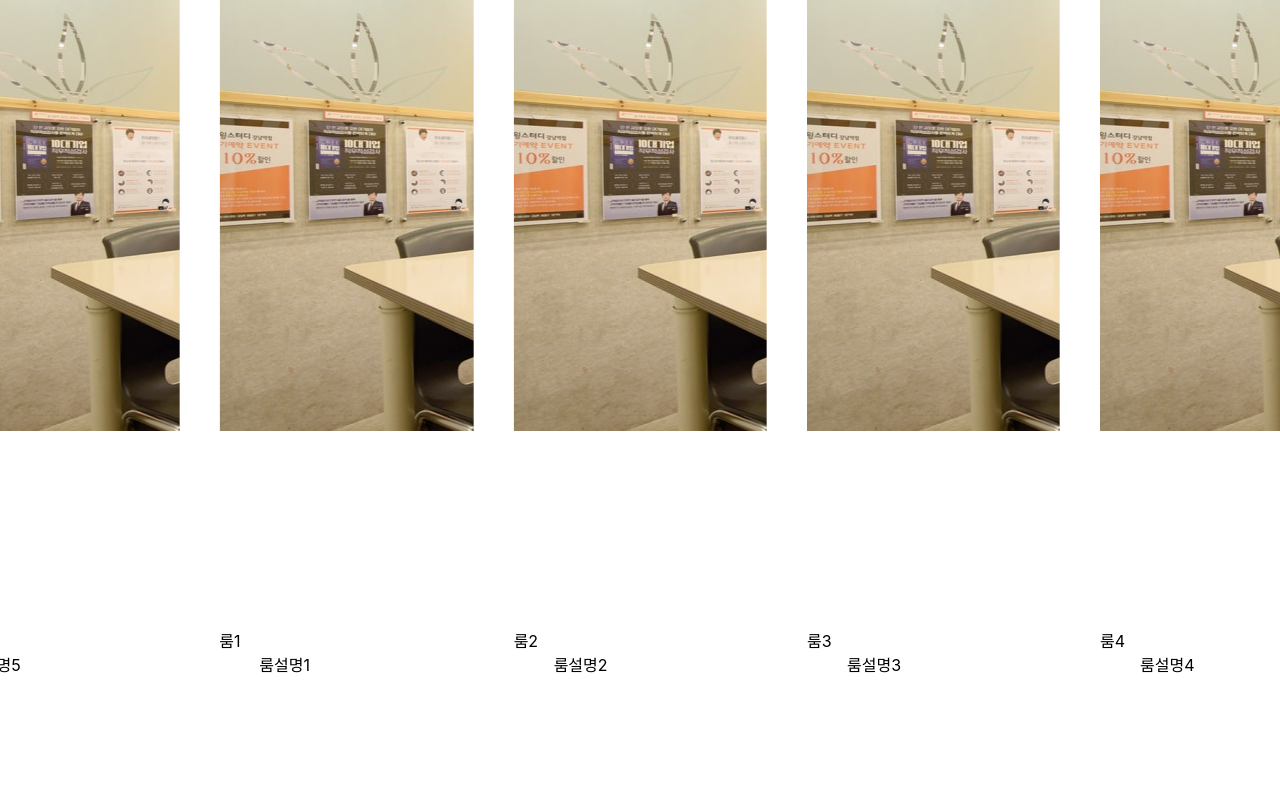
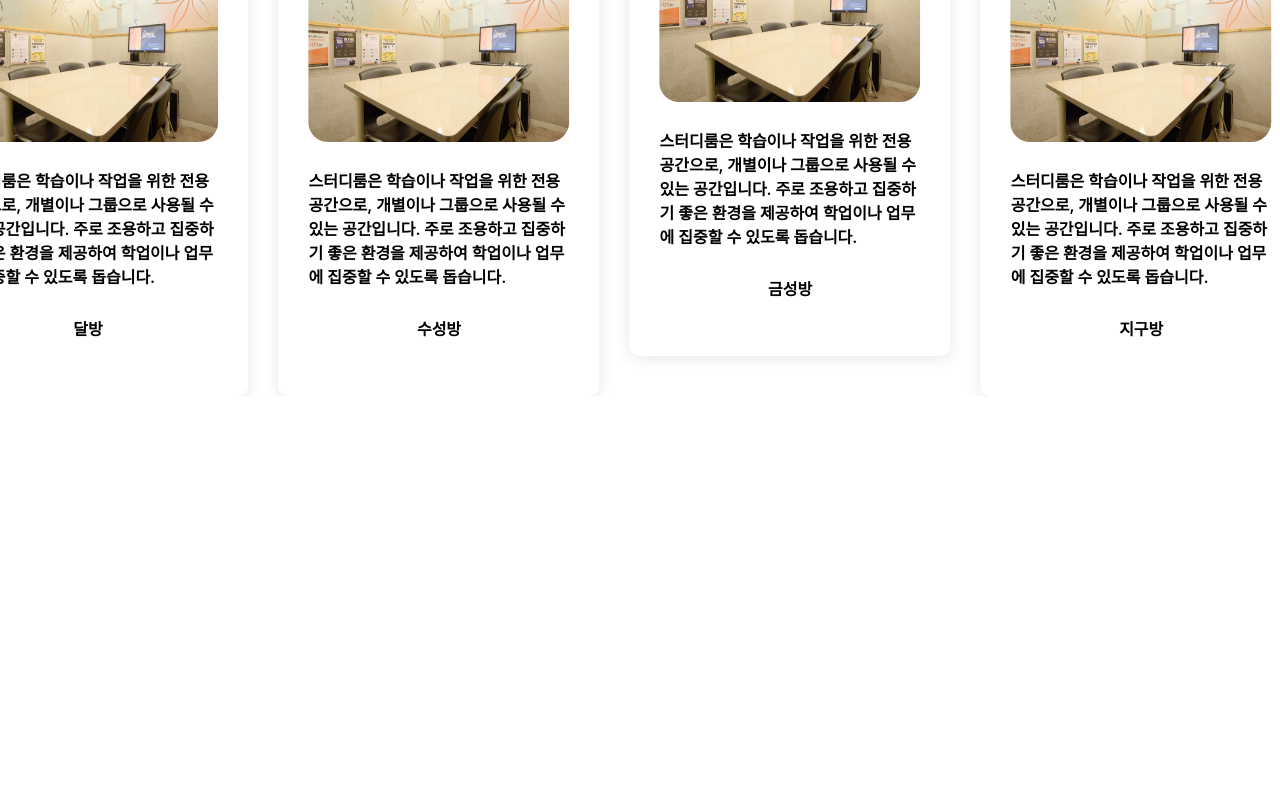
Before and after one commit to gemynd1/Study-Res-System, a React (Create React App) app in the folder src/main/frontend/: page / in a window 1280 px wide. Shown: the part 1380-2180 px from the top of the page. Built offline with nearby package versions, Linux system fonts and the light colour scheme.

Commit message:
09102215

```diff
--- a/src/main/frontend/src/Components/Content/Page/Main.js
+++ b/src/main/frontend/src/Components/Content/Page/Main.js
@@ -111,7 +111,7 @@ const Main = () => {
                     </h1>
                 </div>
                 <Swiper
-                    slidesPerView={2.5} // 한번에 보여지는 slide 개수
+                    slidesPerView={3} // 한번에 보여지는 slide 개수
                     spaceBetween={14} // slide간의 간격
                     loopedSlides={2}
                     loop={true}
@@ -123,7 +123,7 @@ const Main = () => {
                     breakpoints={{ // 반응형 구현
                         1200: {
                             slidesPerView: 4.5,
-                            spaceBetween: 40,
+                            spaceBetween: 30,
                         }, // width 값이 1200이 넘을때 실행
                     }}
                     modules={modules}
@@ -134,9 +134,13 @@ const Main = () => {
                             <img src="/img/room/study room1-1.png" alt="room1" />
                         </div>
                         <div className="txt-box">
+                            <h4>스터디룸은 학습이나 작업을 위한 전용 공간으로,
+                                개별이나 그룹으로 사용될 수 있는 공간입니다.
+                                주로 조용하고 집중하기 좋은 환경을 제공하여 학업이나
+                                업무에 집중할 수 있도록 돕습니다.
+                            </h4>
                             <dl>
-                                <dt>룸1</dt>
-                                <dd>룸설명1</dd>
+                                <dt>수성방</dt>
                             </dl>
                         </div>
                     </SwiperSlide>
@@ -145,9 +149,13 @@ const Main = () => {
                             <img src="/img/room/study room1-1.png" alt="room1" />
                         </div>
                         <div className="txt-box">
+                            <h4>스터디룸은 학습이나 작업을 위한 전용 공간으로,
+                                개별이나 그룹으로 사용될 수 있는 공간입니다.
+                                주로 조용하고 집중하기 좋은 환경을 제공하여 학업이나
+                                업무에 집중할 수 있도록 돕습니다.
+                            </h4>
                             <dl>
-                                <dt>룸2</dt>
-                                <dd>룸설명2</dd>
+                                <dt>금성방</dt>
                             </dl>
                         </div>
                     </SwiperSlide>
@@ -156,9 +164,13 @@ const Main = () => {
                             <img src="/img/room/study room1-1.png" alt="room1" />
                         </div>
                         <div className="txt-box">
+                            <h4>스터디룸은 학습이나 작업을 위한 전용 공간으로,
+                                개별이나 그룹으로 사용될 수 있는 공간입니다.
+                                주로 조용하고 집중하기 좋은 환경을 제공하여 학업이나
+                                업무에 집중할 수 있도록 돕습니다.
+                            </h4>
                             <dl>
-                                <dt>룸3</dt>
-                                <dd>룸설명3</dd>
+                                <dt>지구방</dt>
                             </dl>
                         </div>
                     </SwiperSlide>
@@ -167,9 +179,13 @@ const Main = () => {
                             <img src="/img/room/study room1-1.png" alt="room1" />
                         </div>
                         <div className="txt-box">
+                            <h4>스터디룸은 학습이나 작업을 위한 전용 공간으로,
+                                개별이나 그룹으로 사용될 수 있는 공간입니다.
+                                주로 조용하고 집중하기 좋은 환경을 제공하여 학업이나
+                                업무에 집중할 수 있도록 돕습니다.
+                            </h4>
                             <dl>
-                                <dt>룸4</dt>
-                                <dd>룸설명4</dd>
+                                <dt>화성방</dt>
                             </dl>
                         </div>
                     </SwiperSlide>
@@ -178,9 +194,13 @@ const Main = () => {
                             <img src="/img/room/study room1-1.png" alt="room1" />
                         </div>
                         <div className="txt-box">
+                            <h4>스터디룸은 학습이나 작업을 위한 전용 공간으로,
+                                개별이나 그룹으로 사용될 수 있는 공간입니다.
+                                주로 조용하고 집중하기 좋은 환경을 제공하여 학업이나
+                                업무에 집중할 수 있도록 돕습니다.
+                            </h4>
                             <dl>
-                                <dt>룸5</dt>
-                                <dd>룸설명5</dd>
+                                <dt>달방</dt>
                             </dl>
                         </div>
                     </SwiperSlide>
--- a/src/main/frontend/src/style/Main.css
+++ b/src/main/frontend/src/style/Main.css
@@ -84,6 +84,7 @@
 .MainSection2 .sec2-swiper {
     margin-top: 15vh;
     padding-top: 40px;
+
 }
 
 .MainSection2 .sec2-swiper .img-box {
@@ -93,3 +94,49 @@
     overflow: hidden;
     padding-bottom: 70%;
 }
+
+.MainSection2 .sec2-swiper .img-box img {
+    width: 100%;
+    height: 100%;
+    position: absolute;
+    left: 0;
+    top: 0;
+}
+
+.MainSection2 .sec2-swiper .txt-box {
+    margin-top: 26px;
+    /* text-align: center; */
+}
+
+.MainSection2 .sec2-swiper .txt-box h4 {
+    font-size: var(--font22);
+    font-weight: 600;
+    letter-spacing: var(--spacing03);
+    line-height: var(--line03);
+    color: var(--gray01);
+    margin-bottom: 28px;
+}
+
+.MainSection2 .sec2-swiper .txt-box dl {
+    text-align: center;
+    display: flex;
+    flex-direction: column;
+    gap: 5px;
+    font-size: 16px;
+    font-weight: 600;
+}
+
+.MainSection2 .sec2-swiper .txt-box dl dt {
+    color: var(--gray01);
+}
+
+.MainSection2 .sec2-swiper .swiper-slide {
+    transition: all 0.4s;
+    box-shadow: 0px 2px 15px rgba(0, 0, 0, 0.1);
+    border-radius: 10px;
+    padding: 40px 30px;
+
+}
+.MainSection2 .sec2-swiper .swiper-slide-active {
+    transform: translateY(-40px);
+}
--- a/src/main/frontend/src/style/footer.css
+++ b/src/main/frontend/src/style/footer.css
@@ -7,7 +7,7 @@
     height: 316px;
 
     background: #738272;
-    border: 1px solid #FFFFFF;
+    /* border: 1px solid #FFFFFF; */
     padding: 0 40%;
     /* text-align: center; */
     /* align-items: center; */
```
